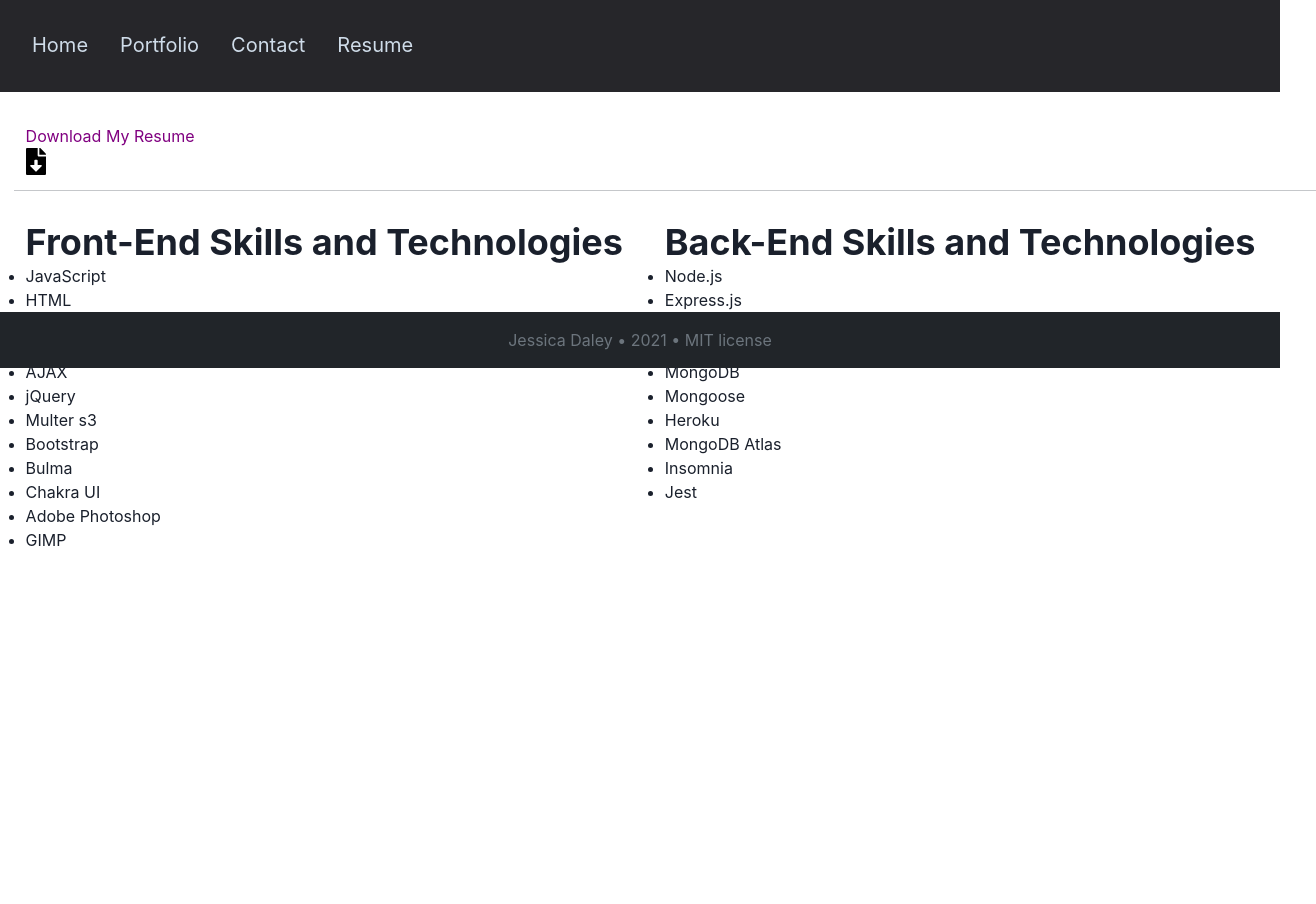
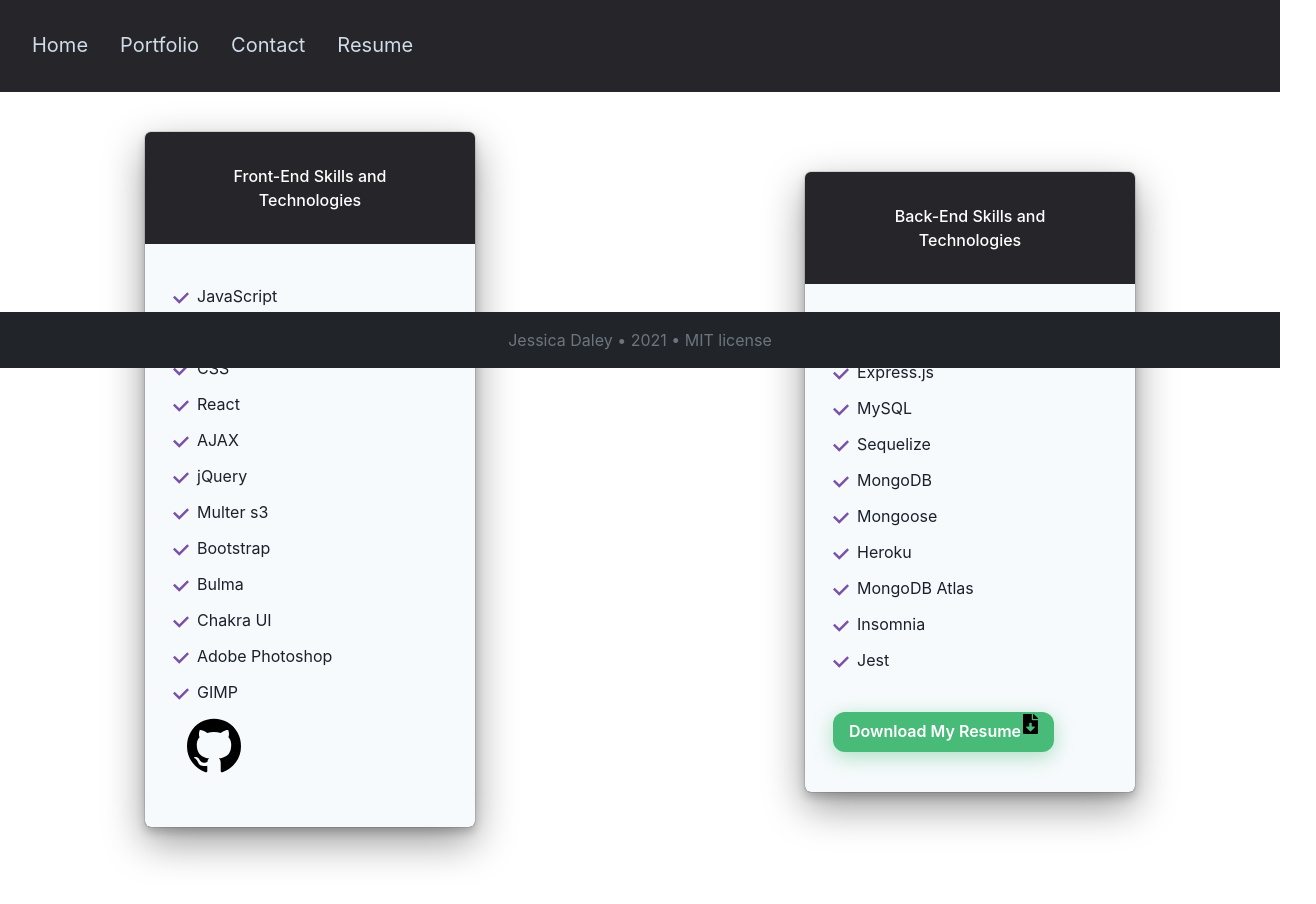
Before and after one commit to JessicaLDaley/my-portfolio, a React (Create React App) app: page /Resume in a window 1280 px wide. Shown: the part 432-1336 px from the top of the page, 1316 px wide, since content can reach past the window. Before the commit the page ends 1080 px from the top, so only its background shows below. Built offline with nearby package versions, Linux system fonts and the light colour scheme.

Commit message:
added chakra cards to resume

```diff
--- a/src/components/pages/Resume.js
+++ b/src/components/pages/Resume.js
@@ -1,62 +1,199 @@
 import React from 'react';
+import downloadResume from "../images/downloadResume.svg";
 import github_icon from "../images/github_icon.svg";
-import downloadResume from "../images/downloadResume.svg";
-import { Heading, Text } from '@chakra-ui/react';
 import "../styles.css";
 import resumeDoc from "../images/Resume Jessica Daley.docx";
-
-function Resume() {
-    return (
-        <div className="moreLeft row">
- <a className="resumeLink" href={resumeDoc} target="_blank"  rel="noreferrer"><p>Download My Resume</p><img width="20rem" className="downloadResume" src={ downloadResume } alt="download icon"/>
-            </a>
-            <hr/>
-            <div className="col-md">
-                <Heading className="pt">
-                    <h3 fontSize={"2xl"}>Front-End Skills and Technologies</h3>
-                </Heading>
-                <Text className="languages">
-                    <ul>
-                        <li>JavaScript</li>
-                        <li>HTML</li>
-                        <li>CSS</li>
-                        <li>React</li>
-                        <li>AJAX</li>
-                        <li>jQuery</li>
-                        <li>Multer s3</li>
-                        <li>Bootstrap</li>
-                        <li>Bulma</li>
-                        <li>Chakra UI</li>
-                        <li>Adobe Photoshop</li>
-                        <li>GIMP</li>
-
-                    </ul>
-                </Text>
-            </div>
-            <div className="col-md">
-                <Heading className="pt">
-                    <h3 fontSize={"2xl"}>Back-End Skills and Technologies</h3>
-                </Heading>
-                <Text>
-                    <ul>
-                        <li>Node.js</li>
-                        <li>Express.js</li>
-                        <li>MySQL</li>
-                        <li>Sequelize</li>
-                        <li>MongoDB</li>
-                        <li>Mongoose</li>
-                        <li>Heroku</li>
-                        <li>MongoDB Atlas</li>
-                        <li>Insomnia</li>
-                        <li>Jest</li>
-
-                    </ul>
-                </Text>
-            </div>
-        </div>
+import {
+    Box,
+    Center,
+    Text,
+    Stack,
+    List,
+    Link,
+    ListItem,
+    ListIcon,
+    Button,
+    useColorModeValue,
+} from '@chakra-ui/react';
+import { CheckIcon } from '@chakra-ui/icons';
 
 
-    )
+export default function Resume() {
+    return (
+
+
+        <Center py={2}>
+
+            <Box
+
+                maxW={'330px'}
+                w={'50rem'}
+                mr="10px"
+                bg={useColorModeValue('primary.100', 'primary.100')}
+                boxShadow="dark-lg"
+                rounded={'md'}
+                overflow={'hidden'}>
+                <Stack
+                    textAlign={'center'}
+                    p={6}
+                    color={useColorModeValue('primary.100', 'primary.100')}
+                    align={'center'}>
+                    <Text
+                        fontSize={'md'}
+                        fontWeight={500}
+                        className="gradient"
+                        p={2}
+                        px={5}
+                        color={'white'}
+                        rounded={'full'}>
+                        Front-End Skills and Technologies
+                    </Text>
+                </Stack>
+                <Box bg={useColorModeValue('gray.50', 'gray.900')} px={7} py={10}>
+                    <List spacing={3}>
+                        <ListItem>
+                            <ListIcon as={CheckIcon} color="primary.400" />
+                            JavaScript
+                        </ListItem>
+                        <ListItem>
+                            <ListIcon as={CheckIcon} color="primary.400" />
+                            HTML
+                        </ListItem>
+                        <ListItem>
+                            <ListIcon as={CheckIcon} color="primary.400" />
+                            CSS
+                        </ListItem>
+                        <ListItem>
+                            <ListIcon as={CheckIcon} color="primary.400" />
+                            React
+                        </ListItem>
+                        <ListItem>
+                            <ListIcon as={CheckIcon} color="primary.400" />
+                            AJAX
+                        </ListItem>
+                        <ListItem>
+                            <ListIcon as={CheckIcon} color="primary.400" />
+                            jQuery
+                        </ListItem>
+                        <ListItem>
+                            <ListIcon as={CheckIcon} color="primary.400" />
+                            Multer s3
+                        </ListItem>
+                        <ListItem>
+                            <ListIcon as={CheckIcon} color="primary.400" />
+                            Bootstrap
+                        </ListItem>
+                        <ListItem>
+                            <ListIcon as={CheckIcon} color="primary.400" />
+                            Bulma
+                        </ListItem>
+                        <ListItem>
+                            <ListIcon as={CheckIcon} color="primary.400" />
+                            Chakra UI
+                        </ListItem>
+                        <ListItem>
+                            <ListIcon as={CheckIcon} color="primary.400" />
+                            Adobe Photoshop
+                        </ListItem>
+                        <ListItem>
+                            <ListIcon as={CheckIcon} color="primary.400" />
+                            GIMP
+                        </ListItem>
+                    </List>
+                    <Link>
+                        <a href="https://github.com/JessicaLDaley"><img className="contactImg2" src={github_icon} alt="github icon" /></a>
+                    </Link>
+                </Box>
+            </Box>
+
+            <Box
+            mt="5px"
+                maxW={'330px'}
+                w='50rem'
+                ml="20rem"
+                bg={useColorModeValue('primary.100', 'primary.100')}
+                boxShadow="dark-lg"
+                rounded={'md'}
+                overflow={'hidden'}>
+                <Stack
+                    textAlign={'center'}
+                    p={6}
+                    color={useColorModeValue('primary.100', 'primary.100')}
+                    align={'center'}>
+                    <Text
+                        fontSize={'md'}
+                        fontWeight={500}
+                        className="gradient"
+                        p={2}
+                        px={5}
+                        color={'white'}
+                        rounded={'full'}>
+                        Back-End Skills and Technologies
+                    </Text>
+                </Stack>
+                <Box bg={useColorModeValue('gray.50', 'gray.900')} px={7} py={10}>
+                    <List spacing={3}>
+                        <ListItem>
+                            <ListIcon as={CheckIcon} color="primary.400" />
+                            Node.js
+                        </ListItem>
+                        <ListItem>
+                            <ListIcon as={CheckIcon} color="primary.400" />
+                            Express.js
+                        </ListItem>
+                        <ListItem>
+                            <ListIcon as={CheckIcon} color="primary.400" />
+                            MySQL
+                        </ListItem>
+                        <ListItem>
+                            <ListIcon as={CheckIcon} color="primary.400" />
+                            Sequelize
+                        </ListItem>
+                        <ListItem>
+                            <ListIcon as={CheckIcon} color="primary.400" />
+                            MongoDB
+                        </ListItem>
+                        <ListItem>
+                            <ListIcon as={CheckIcon} color="primary.400" />
+                            Mongoose
+                        </ListItem>
+                        <ListItem>
+                            <ListIcon as={CheckIcon} color="primary.400" />
+                            Heroku
+                        </ListItem>
+                        <ListItem>
+                            <ListIcon as={CheckIcon} color="primary.400" />
+                            MongoDB Atlas
+                        </ListItem>
+                        <ListItem>
+                            <ListIcon as={CheckIcon} color="primary.400" />
+                            Insomnia
+                        </ListItem>
+                        <ListItem>
+                            <ListIcon as={CheckIcon} color="primary.400" />
+                            Jest
+                        </ListItem>
+                    </List>
+                    <Button
+
+
+            top= "0"
+            right= "0"
+            mt="10"
+            bg={'green.400'}
+            color={'white'}
+            rounded={'xl'}
+            boxShadow={'0 5px 20px 0px rgb(72 187 120 / 43%)'}
+            _hover={{
+              bg: 'green.500',
+            }}
+            _focus={{
+              bg: 'green.500',
+            }}>Download My Resume <a className="resumeLink" href={resumeDoc} target="_blank" rel="noreferrer"><img width="15rem"  className="downloadResume" src={downloadResume} alt="download icon" />
+            </a></Button>
+                </Box>
+            </Box>
+
+        </Center>
+    );
 }
-
-export default Resume;
--- a/src/components/styles.css
+++ b/src/components/styles.css
@@ -61,12 +61,16 @@
 }
 .downloadResume{
  padding-bottom:15px;
+ margin-left:2px;
 
 
 }
-.resumeLink p{
-    color: purple;
+.resumeLink a{
+ float:left;
+    justify:center;
 }
+
+
 
 
 .pt{
@@ -87,6 +91,12 @@
       margin: 1%;
 
   }
+  .contactImg2 {
+    width:20%;
+    margin: 5%;
+
+}
+
   @media screen and (min-width : 300px) and (max-width : 480px) {
     .work {
         width: 100%;
--- a/src/utils/theme.js
+++ b/src/utils/theme.js
@@ -7,7 +7,8 @@
     300: "#989898",
     400: "#7951a8",
     500: "#69369e",
-    600: "#ffffff"
+    600: "#ffffff",
+    700: "#eeeef2"
   }
 };
 
```
Also changed, not shown: src/components/pages/Portfolio.js (line endings or trailing spaces).
